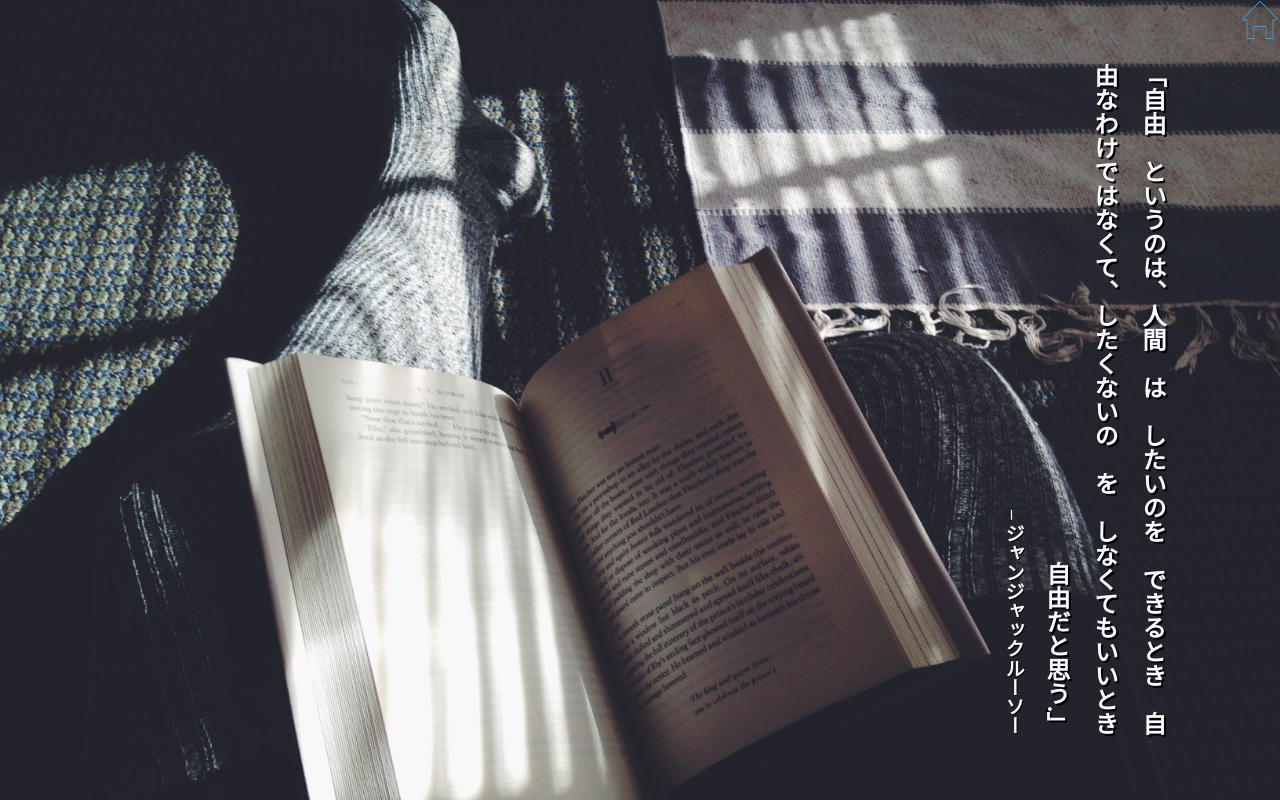
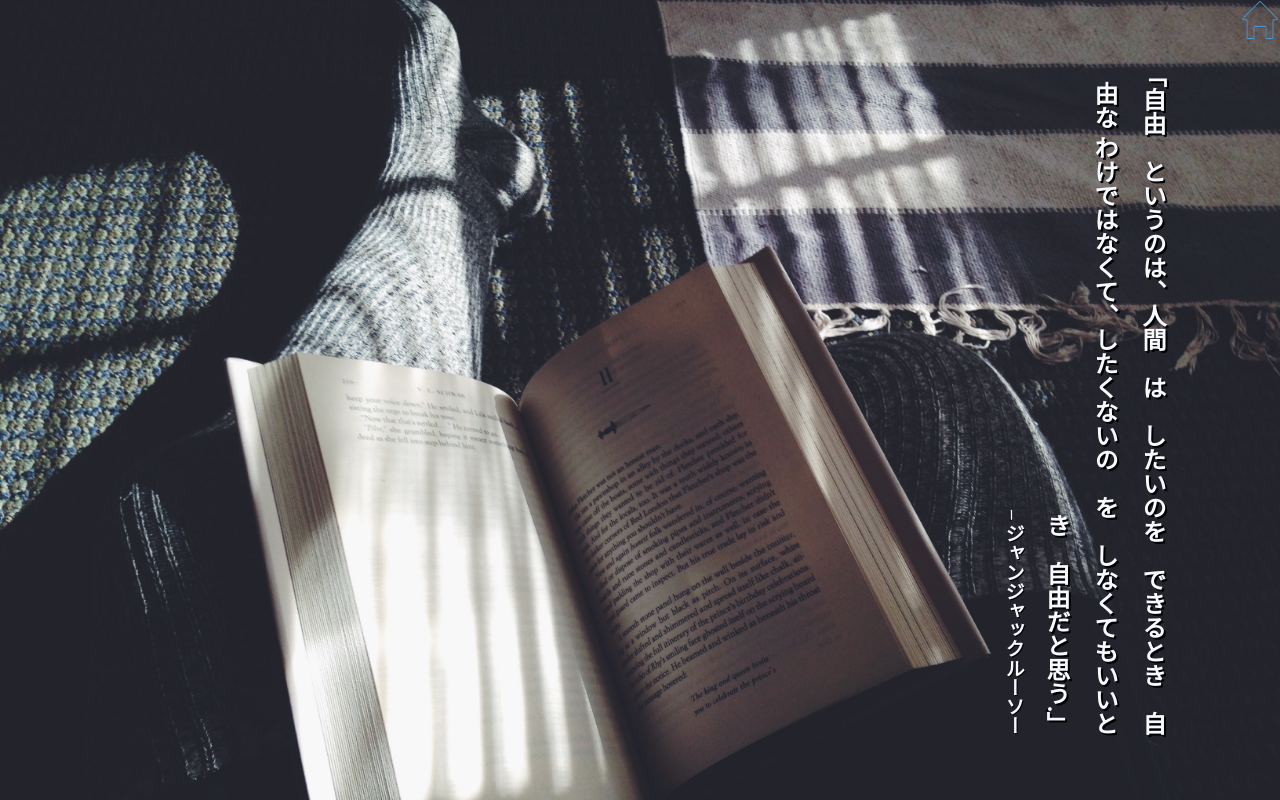
Before and after one commit to Dataloren/simple-quote-page, a plain HTML site: page pagejp.html in a window 1280 px wide. Drawn offline with Linux system fonts and the light colour scheme.

Commit message:
corrected html code

```diff
--- a/pagejp.html
+++ b/pagejp.html
@@ -5,13 +5,13 @@
 	 <meta name="viewport" content="width=device-width, initial-scale=1">
 	<link rel="stylesheet" type="text/css" href="reading.css">
 	<link href="https://fonts.googleapis.com/css?family=Open+Sans+Condensed:300%7CTangerine" rel="stylesheet">
-	 <title>自由 </title>
+	 <title>自由</title>
 </head>
 <body>
 	<a href="index.html">
 	<img src="assets/home.png"  style="width:40px;height:40px" alt="Home">
 	</a>
-	 <div class="herotext"> 「自由　というのは、人間　は　したいのを　できるとき　自由なわけではなくて、したくないの　を　しなくてもいいとき　自由だと思う.」
+	 <div class="herotext">「自由　というのは、人間　は　したいのを　できるとき　自由な わけではなくて、したくないの　を　しなくてもいいとき　自由だと思う.」
 		 <p>– ジャンジャックルーソー</p>
 	</div>
 </body>
```
